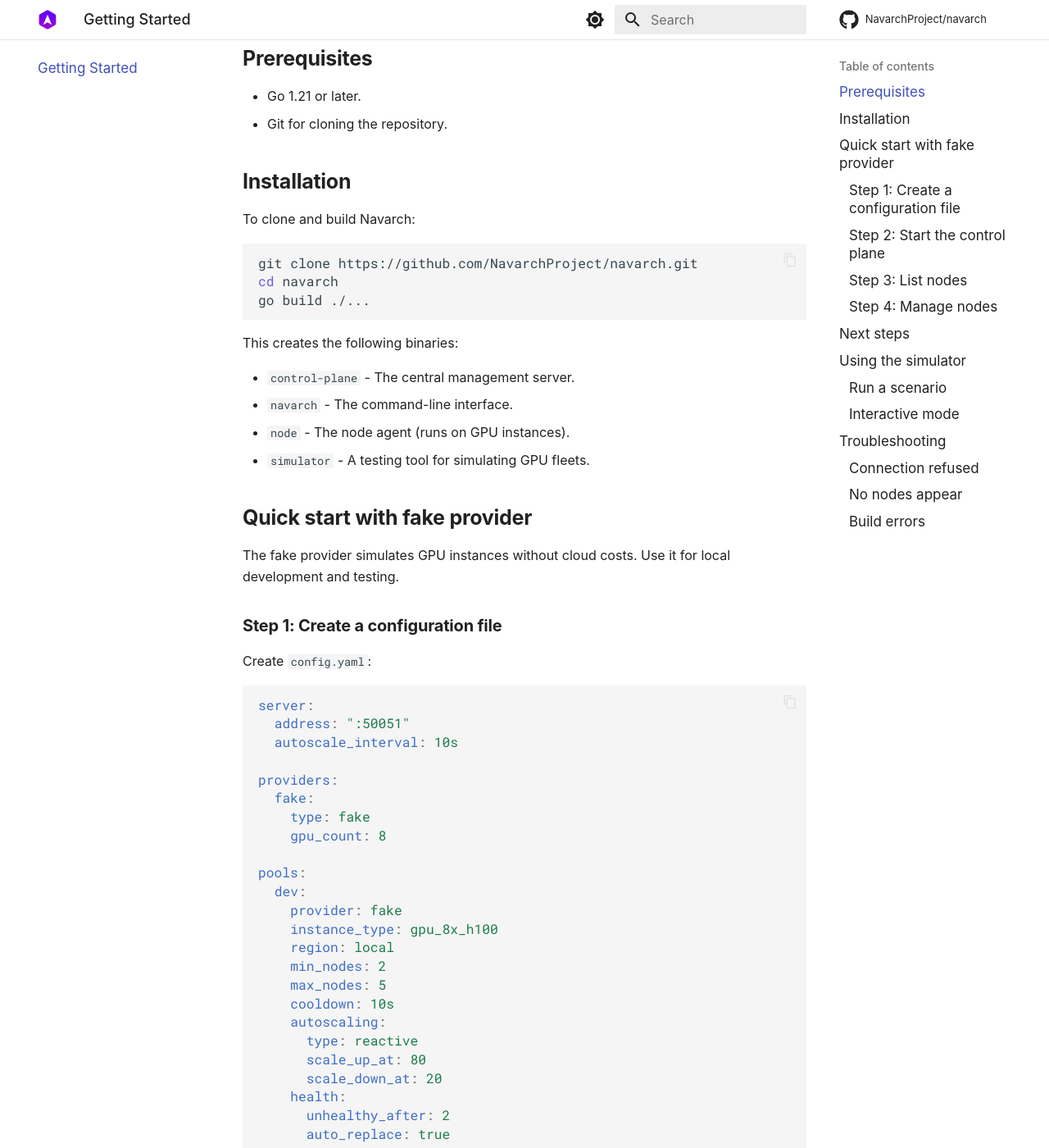
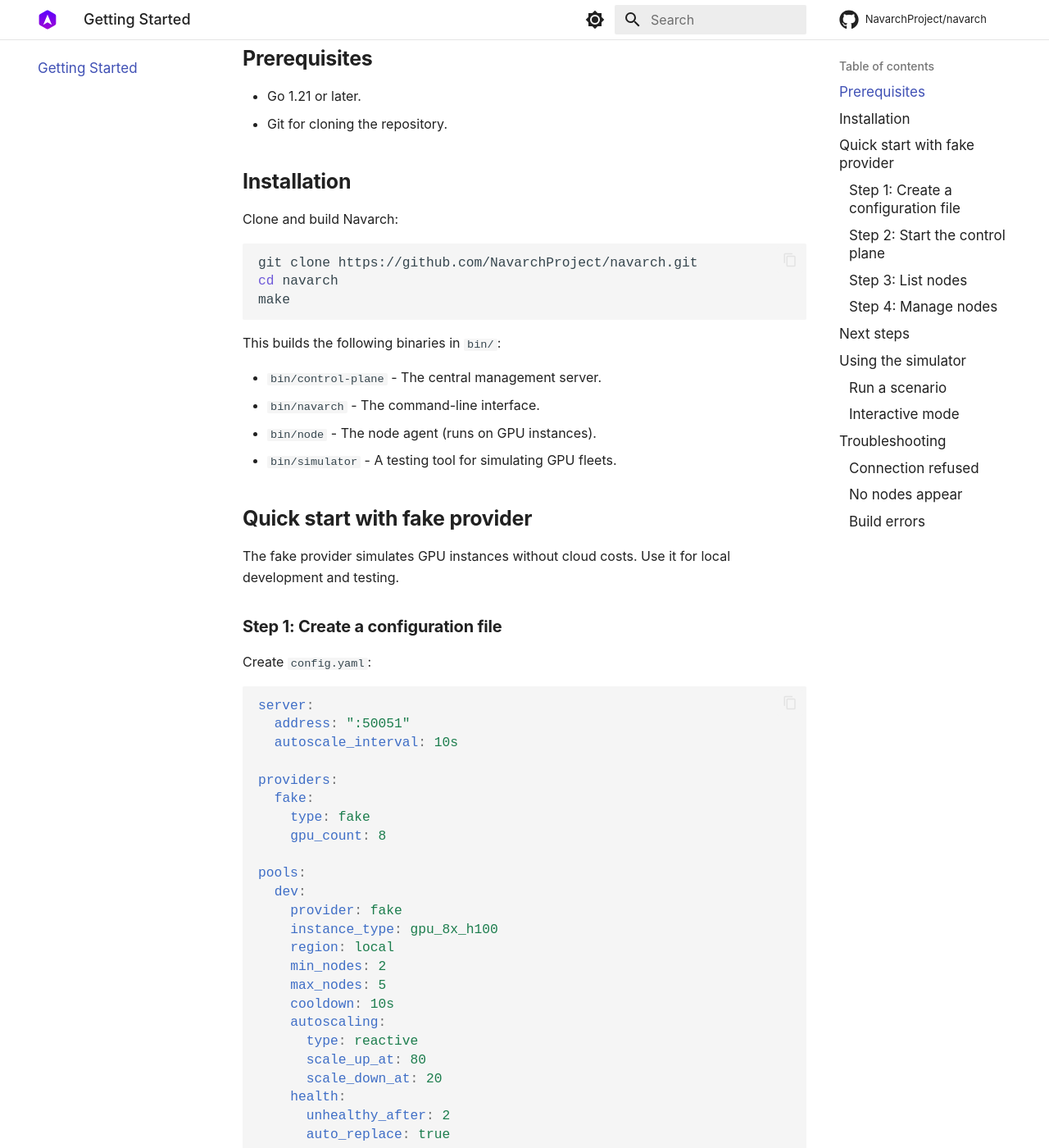
Before and after one commit to NavarchProject/navarch, an MkDocs documentation site: the page built from website/docs/getting-started.md, in a window 1280 px wide and 1400 px high, scrolled down 240 px. Shown: the whole window at 82% size. Built offline with MkDocs 1.6.1 and Material for MkDocs 9.7.7, drawn with Linux system fonts in a browser that asks for light colours; some web fonts are replaced; comment, search, counter and statistics services are not loaded; some of the changed text lies outside the part shown.

Commit message:
Fix build error, simulator interactive mode, and docs
- Fix GetPoolNodeCounts return type mismatch (value vs pointer)
- Fix simulator interactive mode: use port 8080 by default and
  display actual address in banner
- Add ControlPlaneAddr() getter to Runner
- Update getting-started docs with correct simulator CLI syntax
  (simulator run/interactive subcommands instead of --scenario flag)
- Switch website font to Geist Sans/Mono

Co-Authored-By: Claude Opus 4.5 <noreply@anthropic.com>

````diff
--- a/website/docs/getting-started.md
+++ b/website/docs/getting-started.md
@@ -9,20 +9,20 @@ This guide walks you through setting up Navarch for local development and testin
 
 ## Installation
 
-To clone and build Navarch:
+Clone and build Navarch:
 
 ```bash
 git clone https://github.com/NavarchProject/navarch.git
 cd navarch
-go build ./...
+make
 ```
 
-This creates the following binaries:
+This builds the following binaries in `bin/`:
 
-- `control-plane` - The central management server.
-- `navarch` - The command-line interface.
-- `node` - The node agent (runs on GPU instances).
-- `simulator` - A testing tool for simulating GPU fleets.
+- `bin/control-plane` - The central management server.
+- `bin/navarch` - The command-line interface.
+- `bin/node` - The node agent (runs on GPU instances).
+- `bin/simulator` - A testing tool for simulating GPU fleets.
 
 ## Quick start with fake provider
 
@@ -62,7 +62,7 @@ pools:
 ### Step 2: Start the control plane
 
 ```bash
-./control-plane --config config.yaml
+./bin/control-plane --config config.yaml
 ```
 
 The control plane starts and provisions two fake nodes (the `min_nodes` value).
@@ -72,7 +72,7 @@ The control plane starts and provisions two fake nodes (the `min_nodes` value).
 In a new terminal:
 
 ```bash
-./navarch list
+./bin/navarch list
 ```
 
 Output:
@@ -91,19 +91,19 @@ Output:
 To cordon a node (prevent new workloads):
 
 ```bash
-./navarch cordon fake-1
+./bin/navarch cordon fake-1
 ```
 
 To drain a node (evict workloads and cordon):
 
 ```bash
-./navarch drain fake-1
+./bin/navarch drain fake-1
 ```
 
 To view node details:
 
 ```bash
-./navarch get fake-1
+./bin/navarch get fake-1
 ```
 
 ## Next steps
@@ -121,7 +121,7 @@ The simulator tests Navarch behavior without running the full system. It uses sc
 ### Run a scenario
 
 ```bash
-./simulator --scenario examples/scenarios/basic-fleet.yaml
+./bin/simulator run scenarios/basic-fleet.yaml
 ```
 
 ### Interactive mode
@@ -129,13 +129,13 @@ The simulator tests Navarch behavior without running the full system. It uses sc
 Run the simulator in interactive mode to test CLI commands:
 
 ```bash
-./simulator --scenario examples/scenarios/basic-fleet.yaml --interactive
+./bin/simulator interactive scenarios/basic-fleet.yaml
 ```
 
 Then use the CLI in another terminal:
 
 ```bash
-./navarch -s http://localhost:8080 list
+./bin/navarch -s http://localhost:8080 list
 ```
 
 For more information, see [simulator documentation](simulator/index.md).
--- a/website/docs/stylesheets/extra.css
+++ b/website/docs/stylesheets/extra.css
@@ -1,3 +1,12 @@
+/* Geist font */
+@import url('https://cdn.jsdelivr.net/npm/geist@1.2.0/dist/fonts/geist-sans/style.min.css');
+@import url('https://cdn.jsdelivr.net/npm/geist@1.2.0/dist/fonts/geist-mono/style.min.css');
+
+:root {
+  --md-text-font: "Geist Sans", -apple-system, BlinkMacSystemFont, sans-serif;
+  --md-code-font: "Geist Mono", monospace;
+}
+
 /* Navarch docs theme */
 
 /* Headings - bolder weight and proper color */
--- a/website/mkdocs.yml
+++ b/website/mkdocs.yml
@@ -9,9 +9,7 @@ theme:
   name: material
   logo: images/logo.svg
   favicon: images/logo.svg
-  font:
-    text: Google Sans
-    code: Roboto Mono
+  font: false  # Using custom Geist font via CSS
   palette:
     - scheme: default
       primary: white
````
Also changed, not shown: 3 other files.
